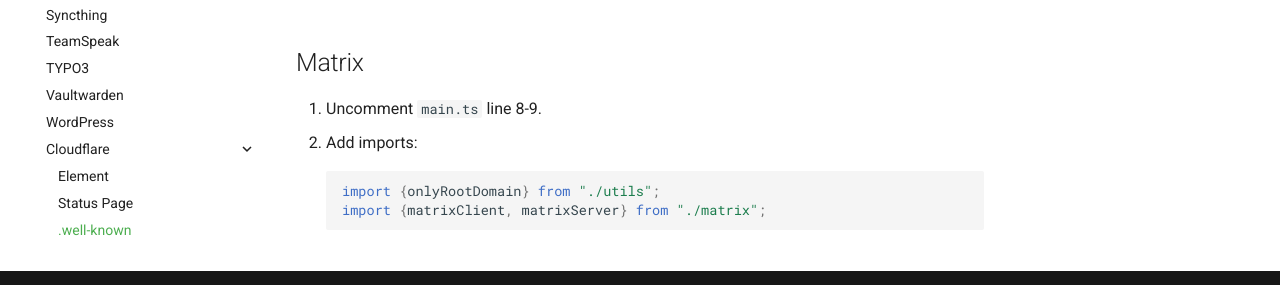
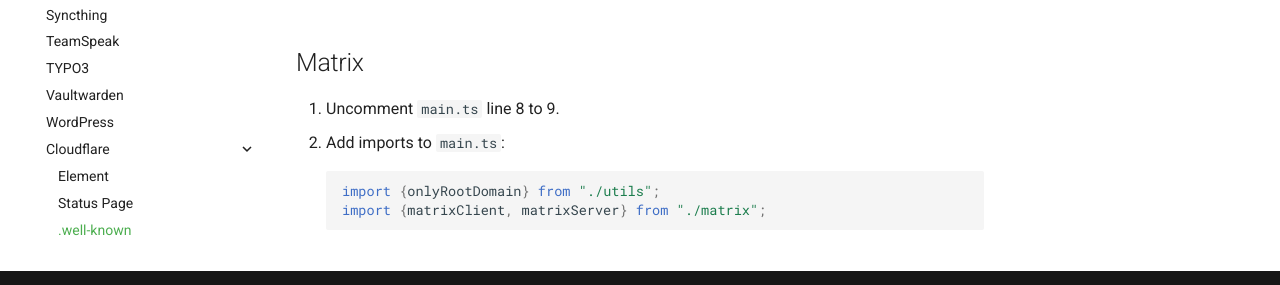
Before and after one commit to felbinger/AdminGuide, an MkDocs documentation site: the page built from docs/services/cloudflare/well-known.md, in a window 1280 px wide and 1011 px high. Shown: the part 696-981 px from the top of the window. Built offline with MkDocs 1.6.1 and Material for MkDocs 9.7.7, drawn with Linux system fonts in a browser that asks for light colours; nearby versions of some CDN libraries; comment, search, counter and statistics services are not loaded.

Commit message:
Update well-known.md

````diff
--- a/docs/services/cloudflare/well-known.md
+++ b/docs/services/cloudflare/well-known.md
@@ -17,8 +17,8 @@ This Cloudflare worker provides the following routes for all sites that are rout
 
 ## Matrix
 
-1. Uncomment `main.ts` line 8-9.
-2. Add imports:
+1. Uncomment `main.ts` line 8 to 9.
+2. Add imports to `main.ts`:
    ```typescript
    import {onlyRootDomain} from "./utils";
    import {matrixClient, matrixServer} from "./matrix";
````
